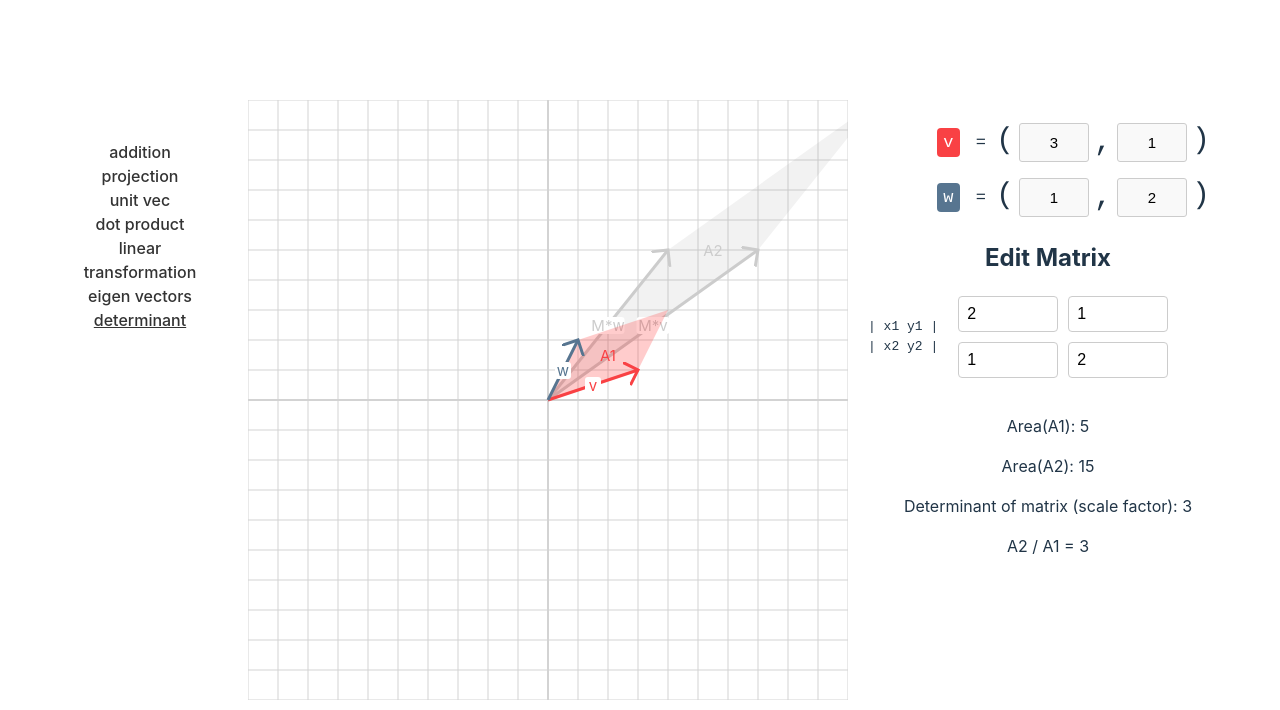
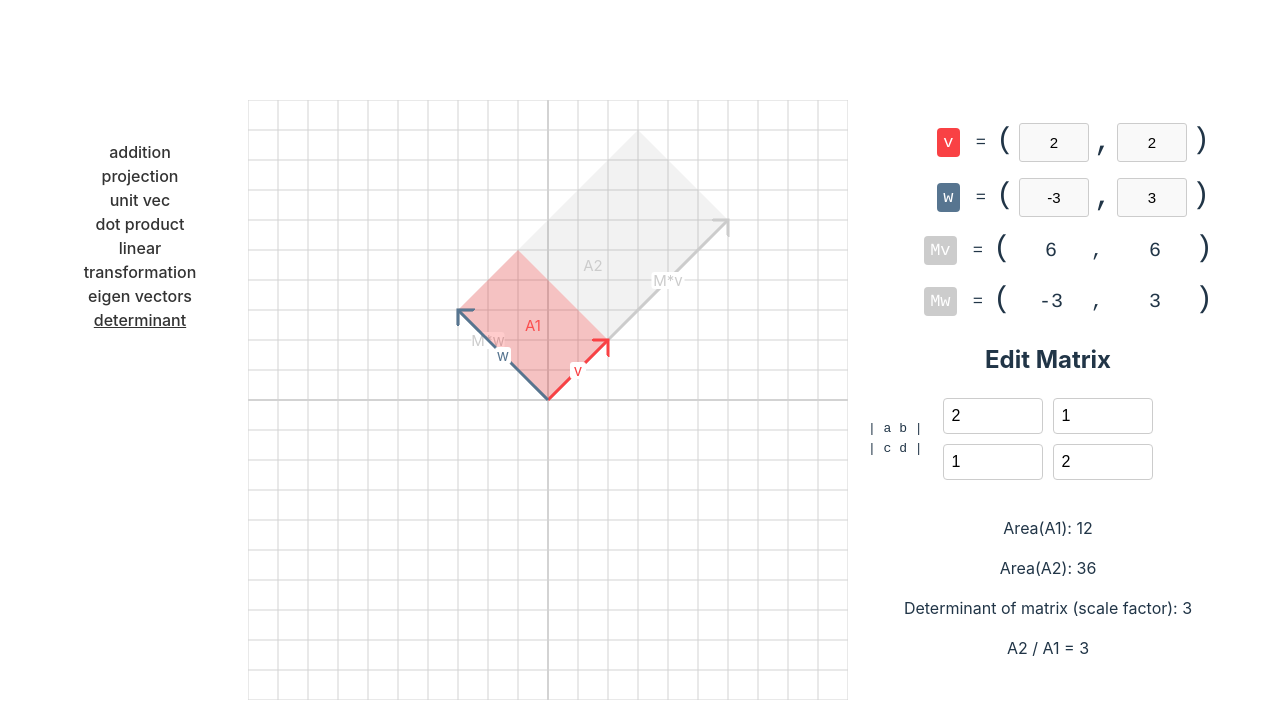
Before and after one commit to nolandc/vectors, a Vue app: page /determinant in a window 1280 px wide. Shown: the top 710 px of the page. Built offline with nearby package versions, Linux system fonts and the light colour scheme.

Commit message:
cleanup, remove unused deps

```diff
--- a/package.json
+++ b/package.json
@@ -15,7 +15,6 @@
     "@types/katex": "^0.16.7",
     "@types/uuid": "^10.0.0",
     "katex": "^0.16.11",
-    "svg.js": "^2.7.1",
     "uuid": "^10.0.0",
     "vue": "^3.4.21",
     "vue-router": "^4.3.3"
--- a/src/components/MatrixInput.vue
+++ b/src/components/MatrixInput.vue
@@ -3,14 +3,14 @@
       <h2>Edit Matrix</h2>
       <div class="matrix-container">
         <div class="matrix-notation">
-          <div>| x1 y1 |</div>
-          <div>| x2 y2 |</div>
+          <div>| a b |</div>
+          <div>| c d |</div>
         </div>
         <div class="matrix-inputs">
-          <input v-model.number="matrix.x1" type="number" class="matrix-input" />
-          <input v-model.number="matrix.y1" type="number" class="matrix-input" />
-          <input v-model.number="matrix.x2" type="number" class="matrix-input" />
-          <input v-model.number="matrix.y2" type="number" class="matrix-input" />
+          <input v-model.number="matrix.a" type="number" class="matrix-input" />
+          <input v-model.number="matrix.b" type="number" class="matrix-input" />
+          <input v-model.number="matrix.c" type="number" class="matrix-input" />
+          <input v-model.number="matrix.d" type="number" class="matrix-input" />
         </div>
       </div>
     </div>
@@ -27,18 +27,18 @@
   const emit = defineEmits(['updated']);
 
   const matrix = ref(new Matrix2x2(
-    props.initialMatrix.x1,
-    props.initialMatrix.y1,
-    props.initialMatrix.x2,
-    props.initialMatrix.y2
+    props.initialMatrix.a,
+    props.initialMatrix.b,
+    props.initialMatrix.c,
+    props.initialMatrix.d
   ));
 
   // Watch for changes in matrix values and emit an update event
   watchEffect(() => {
-    matrix.value.x1;
-    matrix.value.y1;
-    matrix.value.x2;
-    matrix.value.y2;
+    matrix.value.a;
+    matrix.value.b;
+    matrix.value.c;
+    matrix.value.d;
     emit('updated', matrix.value);
   });
   </script>
--- a/src/components/svg/LabelView.vue
+++ b/src/components/svg/LabelView.vue
@@ -14,7 +14,7 @@ const textLength = Math.max(props.text.length * 11, 16)
 
 const grid = inject('grid') as Grid
 const pxPosition = computed(() => grid.gridToPx(props.position.invertY()))
-const visible = computed(() => true) // You might want to adjust this based on your needs
+const visible = computed(() => (props.position.length() * grid.unitPxSize) > 40)
 
 </script>
 
--- a/src/math/matrix.ts
+++ b/src/math/matrix.ts
@@ -1,71 +1,71 @@
 import Vector from "./vector";
 
 class Matrix2x2 {
-    x1: number;
-    y1: number;
-    x2: number;
-    y2: number;
+    a: number;
+    b: number;
+    c: number;
+    d: number;
 
-    constructor(x1: number, y1: number, x2: number, y2: number) {
-        this.x1 = x1;
-        this.y1 = y1;
-        this.x2 = x2;
-        this.y2 = y2;
+    constructor(a: number, b: number, c: number, d: number) {
+        this.a = a;
+        this.b = b;
+        this.c = c;
+        this.d = d;
     }
 
     // Add another 2x2 matrix
     add(other: Matrix2x2): Matrix2x2 {
-        const x1 = this.x1 + other.x1;
-        const y1 = this.y1 + other.y1;
-        const x2 = this.x2 + other.x2;
-        const y2 = this.y2 + other.y2;
-        return new Matrix2x2(x1, y1, x2, y2);
+        const a = this.a + other.a;
+        const b = this.b + other.b;
+        const c = this.c + other.c;
+        const d = this.d + other.d;
+        return new Matrix2x2(a, b, c, d);
     }
 
     // Subtract another 2x2 matrix
     subtract(other: Matrix2x2): Matrix2x2 {
-        const x1 = this.x1 - other.x1;
-        const y1 = this.y1 - other.y1;
-        const x2 = this.x2 - other.x2;
-        const y2 = this.y2 - other.y2;
-        return new Matrix2x2(x1, y1, x2, y2);
+        const a = this.a - other.a;
+        const b = this.b - other.b;
+        const c = this.c - other.c;
+        const d = this.d - other.d;
+        return new Matrix2x2(a, b, c, d);
     }
 
     // Multiply by another 2x2 matrix
     multiply(other: Matrix2x2): Matrix2x2 {
-        const x1 = this.x1 * other.x1 + this.y1 * other.x2;
-        const y1 = this.x1 * other.y1 + this.y1 * other.y2;
-        const x2 = this.x2 * other.x1 + this.y2 * other.x2;
-        const y2 = this.x2 * other.y1 + this.y2 * other.y2;
-        return new Matrix2x2(x1, y1, x2, y2);
+        const a = this.a * other.a + this.b * other.c;
+        const b = this.a * other.b + this.b * other.d;
+        const c = this.c * other.a + this.d * other.c;
+        const d = this.c * other.b + this.d * other.d;
+        return new Matrix2x2(a, b, c, d);
     }
 
     // Calculate the determinant of the matrix
     determinant(): number {
-        return this.x1 * this.y2 - this.y1 * this.x2;
+        return this.a * this.d - this.b * this.c;
     }
 
     static interpolate(A: Matrix2x2, B: Matrix2x2, t: number): Matrix2x2 {
-        const x1 = A.x1 * (1 - t) + B.x1 * t;
-        const y1 = A.y1 * (1 - t) + B.y1 * t;
-        const x2 = A.x2 * (1 - t) + B.x2 * t;
-        const y2 = A.y2 * (1 - t) + B.y2 * t;
-        return new Matrix2x2(x1, y1, x2, y2);
+        const a = A.a * (1 - t) + B.a * t;
+        const b = A.b * (1 - t) + B.b * t;
+        const c = A.c * (1 - t) + B.c * t;
+        const d = A.d * (1 - t) + B.d * t;
+        return new Matrix2x2(a, b, c, d);
     }
 
     // Get the matrix data
-    getData(): { x1: number, y1: number, x2: number, y2: number } {
+    getData(): { a: number, b: number, c: number, d: number } {
         return {
-            x1: this.x1,
-            y1: this.y1,
-            x2: this.x2,
-            y2: this.y2
+            a: this.a,
+            b: this.b,
+            c: this.c,
+            d: this.d
         };
     }
 
 
     trace(): number {
-        return this.x1 + this.y2;
+        return this.a + this.d;
     }
 
     eigenvalues(): number[] {
@@ -81,20 +81,20 @@ class Matrix2x2 {
     eigenvectors(): Vector[] {
         const eigenvalues = this.eigenvalues();
         const [l1, l2] = this.eigenvalues()
-        if (this.y1 === 0 && this.x2 === 0) {
+        if (this.b === 0 && this.c === 0) {
             return [
                 new Vector(1, 0),
                 new Vector(0, 1)
             ]
-        } else if (this.y1 !== 0) {
+        } else if (this.b !== 0) {
             return [
-                new Vector(l1-this.y2, this.y1),
-                new Vector(l2-this.y2, this.y1)
+                new Vector(l1-this.d, this.b),
+                new Vector(l2-this.d, this.b)
             ]
         } else {
             return [
-                new Vector(this.x2, l1-this.x1),
-                new Vector(this.x2, l2-this.x1)
+                new Vector(this.c, l1-this.a),
+                new Vector(this.c, l2-this.a)
             ]
         }
     }
@@ -102,18 +102,18 @@ class Matrix2x2 {
     findEigenvector(lambda: number): Vector {
         // Solving (A - lambda * I)v = 0
         // Leads to the system:
-        // (x1 - lambda) * x + x2 * y = 0
-        // y1 * x + (y2 - lambda) * y = 0
+        // (a - lambda) * x + x2 * y = 0
+        // b * x + (d - lambda) * y = 0
 
         // Assuming x = 1, solving for y when x2 is not zero
-        if (this.x2 !== 0) {
-            const y = -(this.x1 - lambda) / this.x2;
+        if (this.c !== 0) {
+            const y = -(this.a - lambda) / this.c;
             return new Vector(1, y);
         }
 
-        // If x2 = 0, check y1
-        if (this.y1 !== 0) {
-            const x = -(this.y2 - lambda) / this.y1;
+        // If x2 = 0, check b
+        if (this.b !== 0) {
+            const x = -(this.d - lambda) / this.b;
             return new Vector(x, 1);
         }
 
@@ -123,7 +123,7 @@ class Matrix2x2 {
 
     // Print the matrix in a readable format
     toString(): string {
-        return `|${this.x1} ${this.y1}|\n|${this.x2} ${this.y2}|`;
+        return `|${this.a} ${this.b}|\n|${this.c} ${this.d}|`;
     }
 }
 
--- a/src/math/vector.ts
+++ b/src/math/vector.ts
@@ -76,8 +76,8 @@ class Vector {
   }
 
   multiplyByMatrix(matrix: Matrix2x2): Vector {
-    const newX = matrix.x1 * this.x + matrix.x2 * this.y;
-    const newY = matrix.y1 * this.x + matrix.y2 * this.y;
+    const newX = matrix.a * this.x + matrix.c * this.y;
+    const newY = matrix.b * this.x + matrix.d * this.y;
     return new Vector(newX, newY);
   }
 
--- a/src/pages/DeterminantPage.vue
+++ b/src/pages/DeterminantPage.vue
@@ -16,8 +16,8 @@ import Grid from "../grid.ts"
 import MathUtils from '../math/utils.ts'
 
 // Define reactive vectors and matrix
-const v = ref(new Vector(3, 1))
-const w = ref(new Vector(1, 2))
+const v = ref(new Vector(2, 2))
+const w = ref(new Vector(-3, 3))
 const m = ref(new Matrix2x2(2, 1, 1, 2))
 
 // Compute transformed vectors
@@ -60,13 +60,13 @@ provide('grid', grid)
 
 <template>
   <Visualization>
-    <GridView :width="20" :height="20" :px-width="600" :px-height="600" :snap-increment="0.1">
+    <GridView :width="20" :height="20" :px-width="600" :px-height="600" :snap-increment="0.5">
       <!-- Transformed vectors and parallelogram (in background) -->
       <PolygonView :points="transformedPoints" :color="'rgba(128, 128, 128, 0.1)'" />
       <VectorView :vector="mV" :color="Colors.gray" />
       <VectorView :vector="mW" :color="Colors.gray" />
-      <LabelView :position="mV.divided(2)" text="M*v" :color="Colors.gray" />
-      <LabelView :position="mW.divided(2)" text="M*w" :color="Colors.gray" />
+      <LabelView :position="mV.divided(1.5)" text="M*v" :color="Colors.gray" />
+      <LabelView :position="mW.divided(1.5)" text="M*w" :color="Colors.gray" />
       <LabelView :position="transformedCenter" text="A2" :color="Colors.gray" background="none" />
 
       <!-- Original vectors and parallelogram (in foreground) -->
@@ -75,7 +75,7 @@ provide('grid', grid)
       <VectorView :vector="w" :color="Colors.blue" />
       <LabelView :position="v.divided(2)" text="v" :color="Colors.red" />
       <LabelView :position="w.divided(2)" text="w" :color="Colors.blue" />
-      <LabelView :position="originalCenter" text="A1" :color="Colors.red" background="none" />
+      <LabelView :position="originalCenter" text="A1" color="rgba(255, 0, 0, 0.6)" background="none" />
 
       <DraggableCircleView :vector="v" @on-changed="newV => v = newV" />
       <DraggableCircleView :vector="w" @on-changed="newW => w = newW" />
@@ -84,6 +84,8 @@ provide('grid', grid)
       <div>
         <VectorInput label="v" :color="Colors.red" :vector="v" @updated="newV => v = newV" />
         <VectorInput label="w" :color="Colors.blue" :vector="w" @updated="newW => w = newW" />
+        <VectorInput label="Mv" :vector="v.multiplyByMatrix(m)" :editable="false" :color="Colors.lightGray"/>
+        <VectorInput label="Mw" :vector="w.multiplyByMatrix(m)" :editable="false" :color="Colors.lightGray"/>
         <MatrixInput :initial-matrix="m" @updated="newM => m = newM" />
       </div>
       <div id="details-text">
--- a/src/pages/EigenvectorPage.vue
+++ b/src/pages/EigenvectorPage.vue
@@ -14,7 +14,7 @@
   import LineView from "../components/svg/LineView.vue";
 
   const v1 = ref(new Vector(1, 3))
-  const m1 = ref(new Matrix2x2(-5, -7, 2, 4))
+  const m1 = ref(new Matrix2x2(-1, 1, 1, 3))
   const eigenvectors = computed(() => {
     return m1.value.eigenvectors().map(v => v.unit().times(20))
   })
--- a/src/pages/LinearTransformationPage.vue
+++ b/src/pages/LinearTransformationPage.vue
@@ -12,8 +12,8 @@
   import DraggableCircleView from "../components/DraggableCircleView.vue";
   import LabelView from "../components/svg/LabelView.vue";
 
-  const v1 = ref(new Vector(1, 3))
-  const m1 = ref(new Matrix2x2(-5, -7, 2, 4))
+  const v1 = ref(new Vector(-2, 2))
+  const m1 = ref(new Matrix2x2(-1, 2, 2, 3))
 </script>
 
 <template>
--- a/tsconfig.json
+++ b/tsconfig.json
@@ -13,8 +13,6 @@
 
      "baseUrl": ".",
      "typeRoots": ["./node_modules/@types", "./src/types"],
-     "types": ["svg.js"],
-
     /* Bundler mode */
     "moduleResolution": "bundler",
     "allowImportingTsExtensions": true,
```
Also changed, not shown: 1 other file (tests, documents, lock files or other folders).
